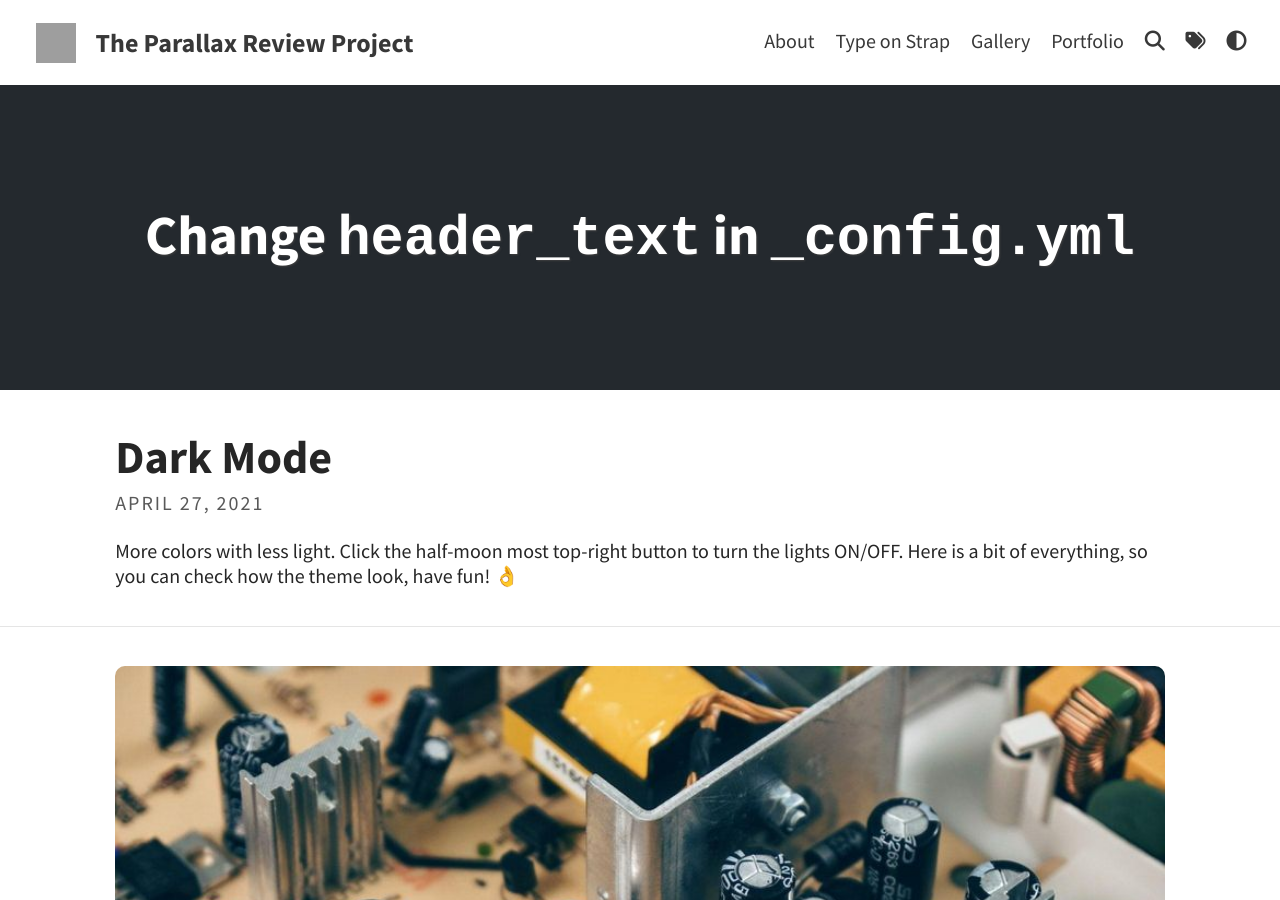
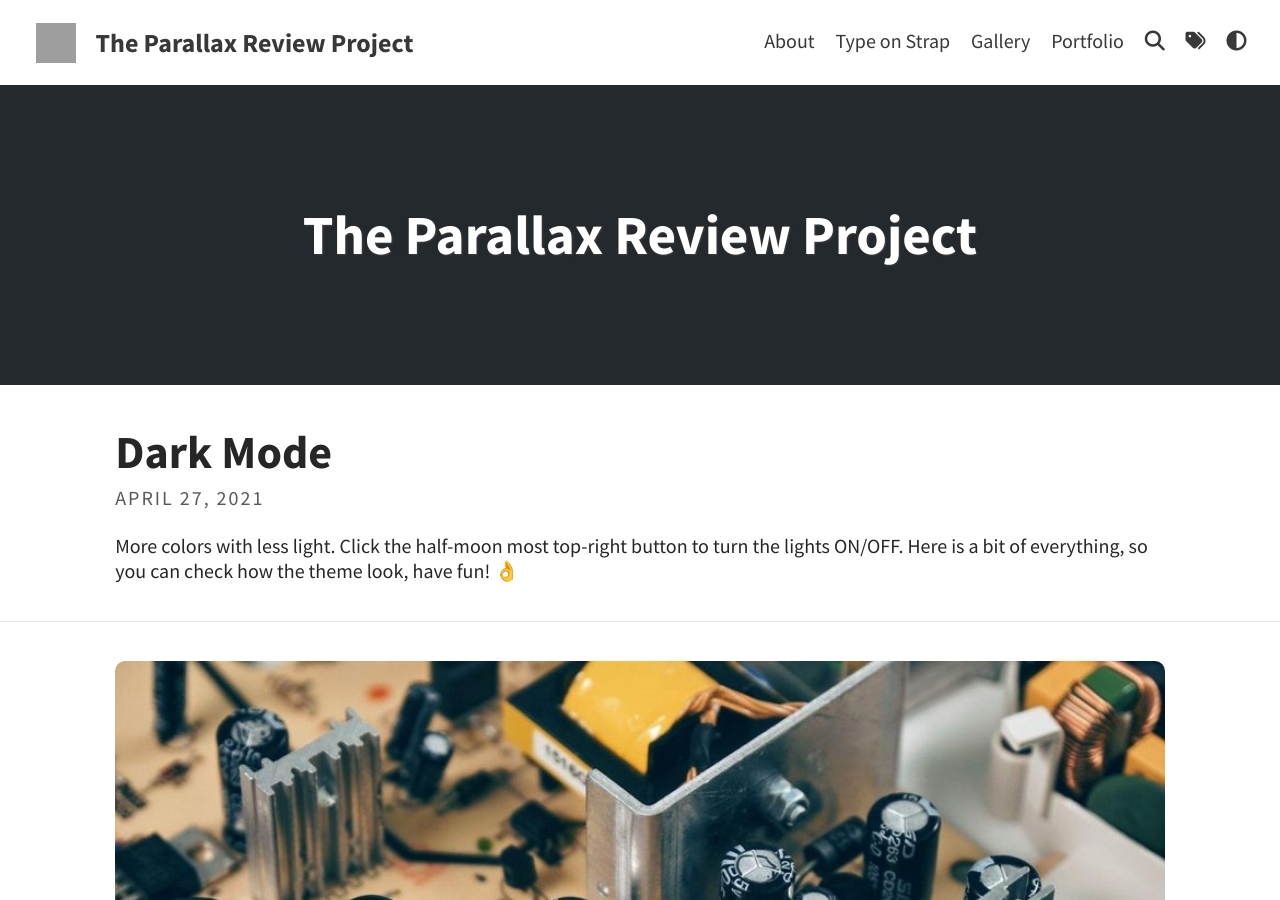
Before and after one commit to aldayuan/parallax-review-project, a Jekyll site: the page built from index.html, in a window 1280 px wide and 900 px high. Built offline with Jekyll 4.4.1, drawn with Linux system fonts in a browser that asks for light colours; a script that is not in the unit is left out; the list of posts is cut into pages by our own code; grey boxes are pictures that could not be loaded.

Commit message:
Update _config.yml
update header text

```diff
--- a/_config.yml
+++ b/_config.yml
@@ -9,7 +9,7 @@ avatar: assets/img/lines.jpg                         # Empty for no avatar in na
 favicon: assets/img/lines.jpg                            # Icon displayed in the tab
 
 # Header and footer text
-header_text: Change <code>header_text</code> in <code>_config.yml</code>  # Change Blog header text
+header_text: The Parallax Review Project  # Change Blog header text
 header_feature_image: assets/img/header/linesnodes.jpg
 header_feature_image_responsive: true
 footer_text:
```
